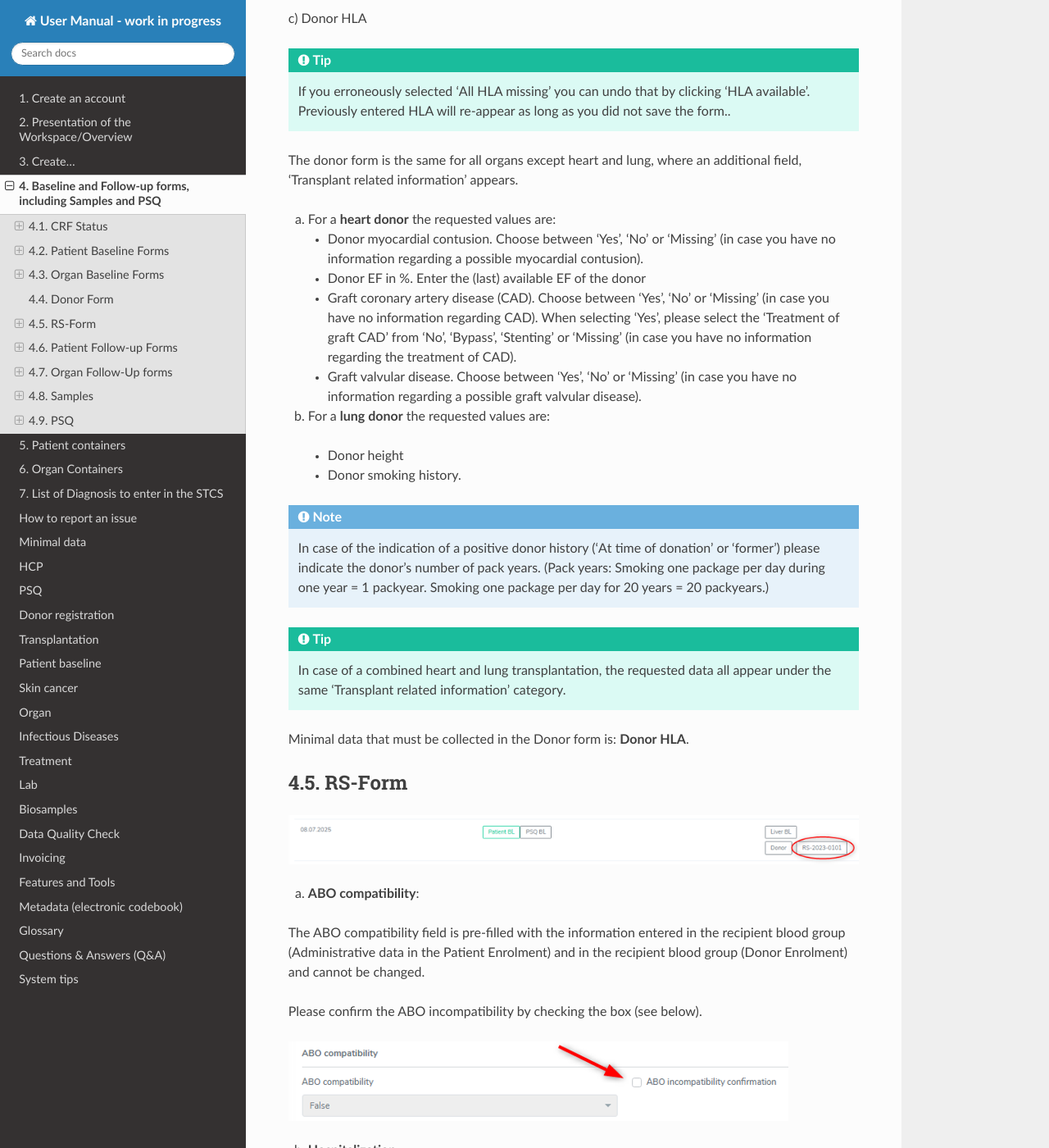
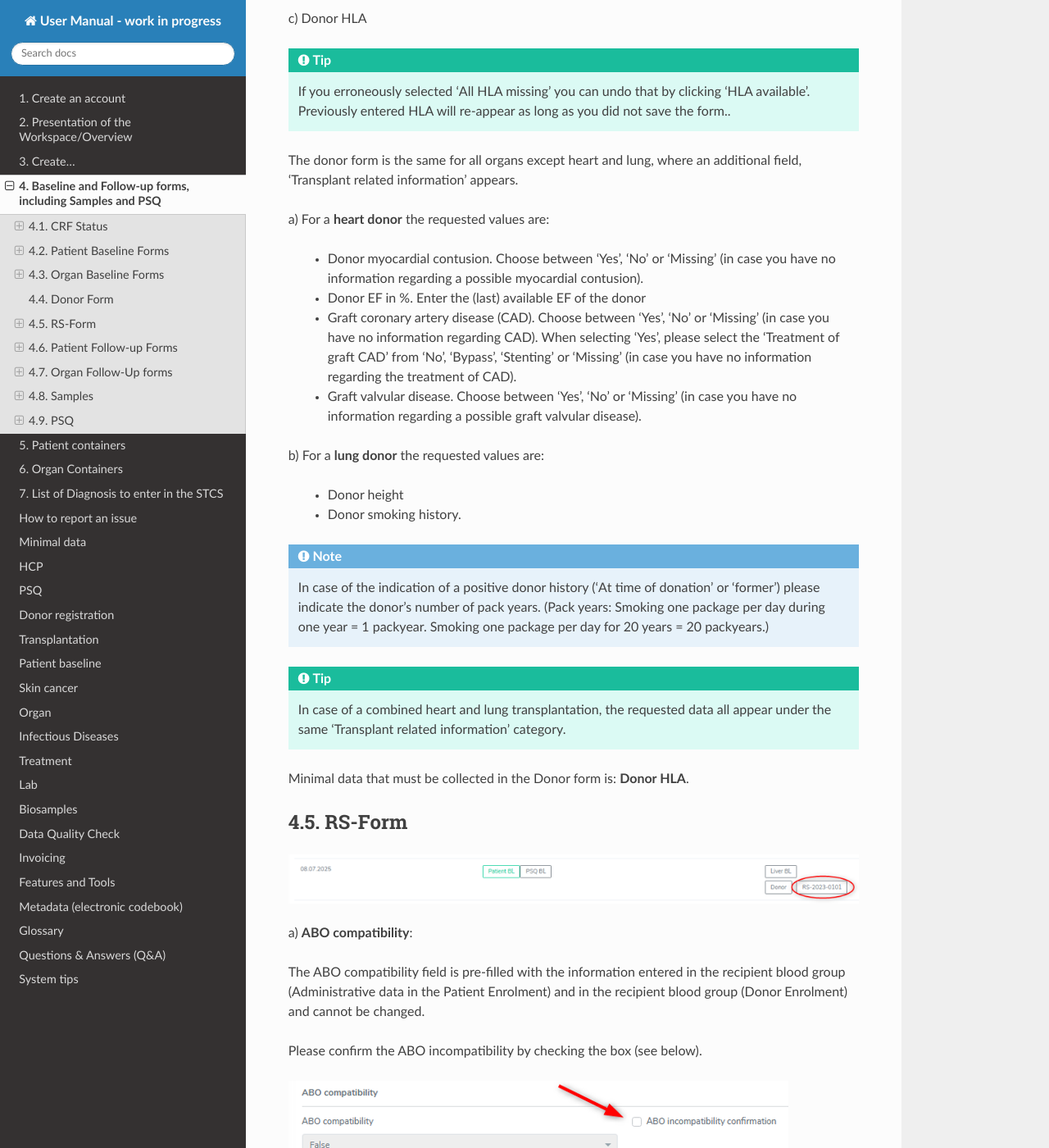
Before and after one commit to swiss-transplant-cohort-study/3LC-user-manual, a Sphinx documentation site: the page built from docs/source/blfup.rst, in a window 1280 px wide and 1400 px high, scrolled down 24912 px. Shown: the whole window at 82% size. Built offline with Sphinx 7.4.7 and the Read the Docs theme 3.1.0, drawn with Linux system fonts in a browser that asks for light colours.

```diff
--- a/docs/source/blfup.rst
+++ b/docs/source/blfup.rst
@@ -688,14 +688,14 @@ Heart and lung donors
 
 The donor form is the same for all organs except heart and lung, where an additional field, ‘Transplant related information’ appears.
 
-a) For a **heart donor** the requested values are:
+\a) For a **heart donor** the requested values are:
 
    • Donor myocardial contusion. Choose between ‘Yes’, ‘No’ or ‘Missing’ (in case you have no information regarding a possible myocardial contusion).
    • Donor EF in %. Enter the (last) available EF of the donor
    • Graft coronary artery disease (CAD). Choose between ‘Yes’, ‘No’ or ‘Missing’ (in case you have no information regarding CAD). When selecting ‘Yes’, please select the ‘Treatment of graft CAD’ from ‘No’, ‘Bypass’, ‘Stenting’ or ‘Missing’ (in case you have no information regarding the treatment of CAD).
    • Graft valvular disease. Choose between ‘Yes’, ‘No’ or ‘Missing’ (in case you have no information regarding a possible graft valvular disease).
 
-b)	For a **lung donor** the requested values are:
+\b)	For a **lung donor** the requested values are:
 
    • Donor height
    • Donor smoking history.
@@ -705,7 +705,7 @@ b)	For a **lung donor** the requested values are:
 .. tip:: In case of a combined heart and lung transplantation, the requested data all appear under the same ‘Transplant related information’ category.
 
 Minimal Data in Donor Form
-----------------------------
+-------------------------------
 
 Minimal data that must be collected in the Donor form is:	**Donor HLA**.
 
@@ -714,7 +714,7 @@ Minimal data that must be collected in the Donor form is:	**Donor HLA**.
 
 .. image:: RS1.png
 
-a)	**ABO compatibility**:
+\a)	**ABO compatibility**:
 
 The ABO compatibility field is pre-filled with the information entered in the recipient blood group (Administrative data in the Patient Enrolment) and in the recipient blood group (Donor Enrolment) and cannot be changed.
 
@@ -722,7 +722,7 @@ Please confirm the ABO incompatibility by checking the box (see below).
 
 .. image:: RS2.png
 
-b)	**Hospitalization**:
+\b)	**Hospitalization**:
 
 •	Hospitalization start-date for the transplantation procedure: this is the time when the patient was admitted to any hospital for the purpose of transplantation. This is pre-filled with the date entered when the transplantation was registered. Be careful to chose the start date corresponding to the case-number of the transplantation.
 
@@ -737,13 +737,13 @@ However, if a patient is *transferred to a regional hospital from the TPX-proced
 
 .. image:: RS3.png
 
-c)	**Section Serology**:
+\c)	**Section Serology**:
 
 Serology requests the results of the most actual recipient lab prior to transplantation. Values can be entered as ‘negative’, ‘positive’ or ‘missing’ (in case the result is not available/ a test has not been performed).
 
 .. tip:: General Rule: all borderline results are entered as ‘positive’.
 
-d)	**Lab Virology**:
+\d)	**Lab Virology**:
 
 Virology requests the results of the recipient lab prior to transplantation. Values can be entered as numbers or ‘missing’ (in case the result is not available/a test has not been performed).
 
@@ -753,7 +753,7 @@ When selecting ‘Below detection limit’ be sure to enter the limit of the lab
 
 In case of a mesurement ‘Above detection limit’, please select ‘missing’ in the result field.
 
-e)	**HLA antibodies closest to transplantation**:
+\e)	**HLA antibodies closest to transplantation**:
 
 Enter here the most recent HLA-lab prior to transplantation or choose ‘missing’ if no test has been done prior to transplantation.
 
@@ -783,13 +783,13 @@ Enter here the most recent HLA-lab prior to transplantation or choose ‘missing
 
   .. image:: RS9.png
 
-f)	**Transplantation based only on virtual crossmatch** (no prospective cell-based crossmatch performed):
+\f)	**Transplantation based only on virtual crossmatch** (no prospective cell-based crossmatch performed):
 
   Please select this checkbox if no prospective cell-based crossmatch has been performed (see below).
 
   .. image:: RS10.png
 
-g)	**Cell-based crossmatch**:
+\g)	**Cell-based crossmatch**:
 
   If a crossmatch test has been done, please enter the last available result here.
 
@@ -808,11 +808,11 @@ Heart, liver and lung transplantations
 
 .. note:: The Perioperative and ICU care only appears in **heart** and **lung** transplantations.
 
-a)	**Number of transfused EC blood units (bags)**: Enter the quantity of transfused ECs during the ICU stay.
+\a)	**Number of transfused EC blood units (bags)**: Enter the quantity of transfused ECs during the ICU stay.
 If a patient is re-admitted to the ICU within 24 hours, please count the ECs needed in this ICU stay to the total amount of transfused EC blood units during the ICU care.
 If between the ICU stays there is a gap of more than 24 hours, the EC bags needed in the following ICU care stay(s) are not relevant for the total ammount of transfused EC bags.
 
-b)	**Admission to ICU**: Select from ‘Yes’ or ‘No’. When selecting ‘Yes’, indicate if the admission phase was pre-or post-operative.
+\b)	**Admission to ICU**: Select from ‘Yes’ or ‘No’. When selecting ‘Yes’, indicate if the admission phase was pre-or post-operative.
 Indicate pre-operative ICU care *only* if hospitalizations on the ICU were due to medical conditions (intubation, catecholamine, …).
 *Post -TX refers to an ICU-admission following the transplant-surgery*. As start date you can enter the surgery date if the patient was transferred from the OR to the ICU directly.
 In case of a pre-and post operative ICU hospitalisation, please enter both using the ‘+’ on the right side. Stop date of pre- and start date of post-operative admission date might correspond.
@@ -820,12 +820,12 @@ In case of re-admission to the ICU after a post-operative ICU phase, add this as
 
 .. note:: If a patient is admitted to the ICU *pre-TX* for reasons of intra-hospital logistics for a few hours until the surgery, this is *not* considered as pre-operative ICU stay.
 
-c)	**Renal replacement therapy**: Select from ‘Yes’ or ‘No’. When selecting ‘Yes’, indicate if the start and the stop date of the renal replacement therapy.
+\c)	**Renal replacement therapy**: Select from ‘Yes’ or ‘No’. When selecting ‘Yes’, indicate if the start and the stop date of the renal replacement therapy.
 If a patient stays on dialysis after trasplantation, enter the stop date as ‘Missing’.
 
 .. tipe:: Don’t forget to register the acute (on chronic) renal failure and/or the newly detected chronic kidney disease in the ‘Patient diagnosis list’ as ‘Post-enrolment metabolic event’.
 
-d)	**ExtraCorporeal Life Support**: Select from ‘Yes’ or ‘No’. When selecting ‘Yes’, indicate if the initiation (start) phase was pre-, intra- or post-operative. If a patient had an ECLS phase that lasts from pre-operative to post-operative, select pre-operative initiation phase and enter the exact start and stop date. If a patient then has a further ECLS-period post-operatively, add another use of ECLS, selecting post-operative initiation phase.
+\d)	**ExtraCorporeal Life Support**: Select from ‘Yes’ or ‘No’. When selecting ‘Yes’, indicate if the initiation (start) phase was pre-, intra- or post-operative. If a patient had an ECLS phase that lasts from pre-operative to post-operative, select pre-operative initiation phase and enter the exact start and stop date. If a patient then has a further ECLS-period post-operatively, add another use of ECLS, selecting post-operative initiation phase.
 
 The following is an example for a pre- and post operative ECLS dependence with assumed TPX-date on 03.12.2025:
 
@@ -833,7 +833,7 @@ The following is an example for a pre- and post operative ECLS dependence with a
 
 .. tip:: **ECLS** means *Extra Corporeal Life Support* and is a short-term mechanical support for cardiogenic shock. For *lung*, it refers to **ECMO** that means *Extra Corporeal Membrane Oxygenation* and is a short-term lung support for ARDS. Both (ECLS and ECMO) machines are the same. Just cannulation is different.
 
-e)	**Mechanical Ventilation** (invasive): Select from ‘Yes’ or ‘No’. When selecting ‘Yes’, indicate if the initiation (start) phase was pre-operative or if it was a post-operative re-intubation. If a patient had a combination of both or even multiple intubation periods post-surgery, enter all the intubation periods apply using the ‘+’ on the right side.
+\e)	**Mechanical Ventilation** (invasive): Select from ‘Yes’ or ‘No’. When selecting ‘Yes’, indicate if the initiation (start) phase was pre-operative or if it was a post-operative re-intubation. If a patient had a combination of both or even multiple intubation periods post-surgery, enter all the intubation periods apply using the ‘+’ on the right side.
 
 .. tip:: We only register **invasive ventilation** (endotracheal intubation or ventilation via tracheostoma). Non-invasive ventilation (NIV) of any kind is not registered.
 
```
